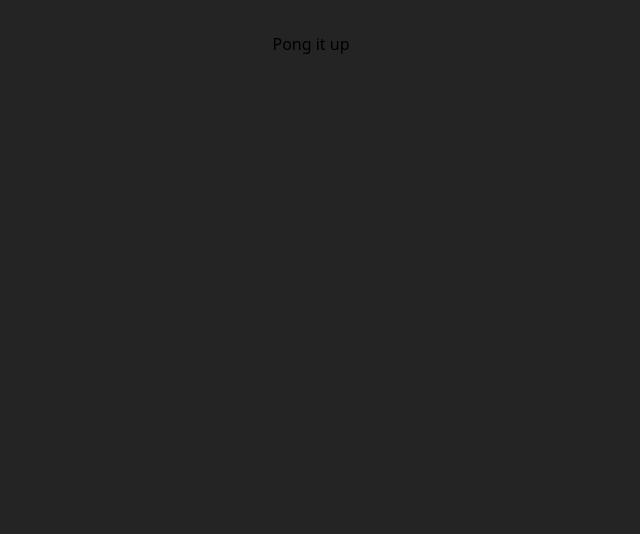
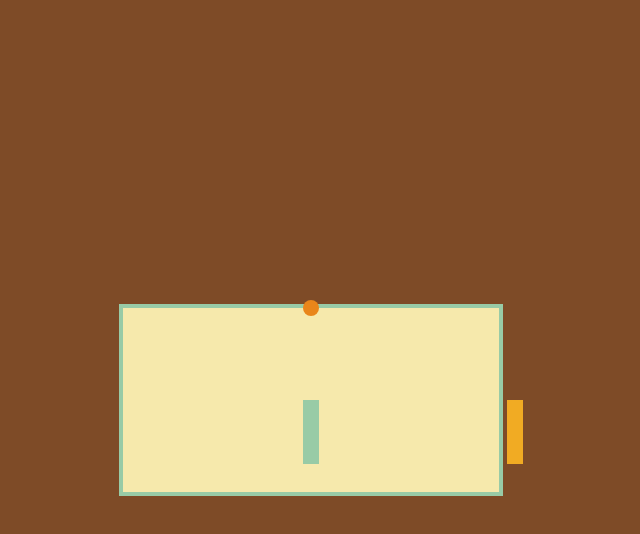
Before and after one commit to cmoss767/pong, a React (Vite) app: page / in a window 1280 px wide. Shown: the top 534 px of the page, without its empty margins (329-969 px from the left). Built offline with nearby package versions, Linux system fonts and the light colour scheme.

Commit message:
got colors right and set up pong screen

```diff
--- a/src/App.tsx
+++ b/src/App.tsx
@@ -1,7 +1,22 @@
 function App() {
   return (
-    <div className="w-full">
-      <div className="w-full flex justify-center">Pong it up</div>
+    <div className="h-screen flex items-center justify-center bg-color-1">
+      <div className="relative w-96 h-48 bg-color-5 border-4 border-color-2">
+        {/* Paddle 1 */}
+        <div
+          className="absolute left-2/4 transform -translate-x-2/4 w-4 h-16 bg-color-2"
+          style={{ top: "50%" }}
+        ></div>
+
+        {/* Paddle 2 */}
+        <div
+          className="absolute left-full transform translate-x-2/4 w-4 h-16 bg-color-3"
+          style={{ top: "50%" }}
+        ></div>
+
+        {/* Ball */}
+        <div className="absolute left-2/4 transform -translate-x-2/4 -translate-y-2/4 w-4 h-4 bg-color-4 rounded-full"></div>
+      </div>
     </div>
   );
 }
--- a/src/index.css
+++ b/src/index.css
@@ -1,15 +1,3 @@
 @tailwind base;
 @tailwind utilities;
 @tailwind components;
-
-:root {
-  margin: 0 auto;
-  padding: 2rem;
-  text-align: center;
-  background-color: #242424;
-  --color-1: "#7e4b27"; /* Brown */
-  --color-2: "#98cba6"; /* mint */
-  --color-3: "#f1ab23"; /* yellow */
-  --color-4: "#e9861a"; /* orange */
-  --color-5: "#f6e9ac"; /* beige */
-}
--- a/tailwind.config.js
+++ b/tailwind.config.js
@@ -2,7 +2,15 @@
 export default {
   content: ["./src/**/*.{tsx,ts}", "./index.html"],
   theme: {
-    extend: {},
+    extend: {
+      colors: {
+        "color-1": "#7e4b27", // Brown
+        "color-2": "#98cba6", // Mint
+        "color-3": "#f1ab23", // Yellow
+        "color-4": "#e9861a", // Orange
+        "color-5": "#f6e9ac", // Beige
+      },
+    },
   },
   plugins: [],
 };
```
